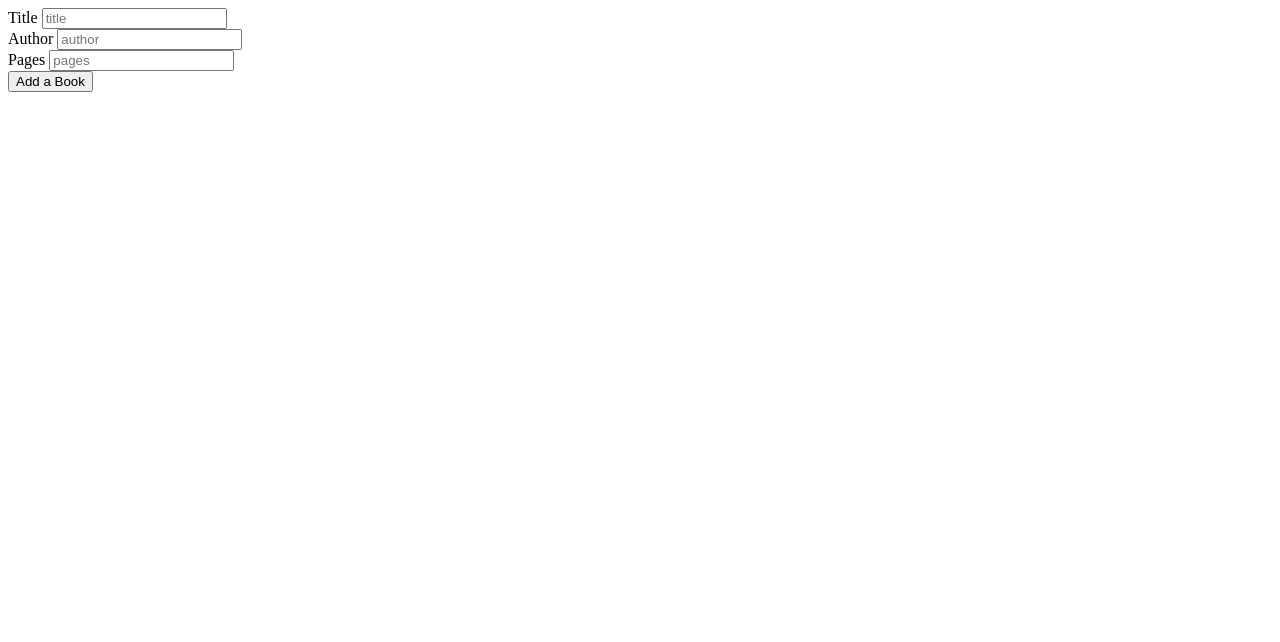
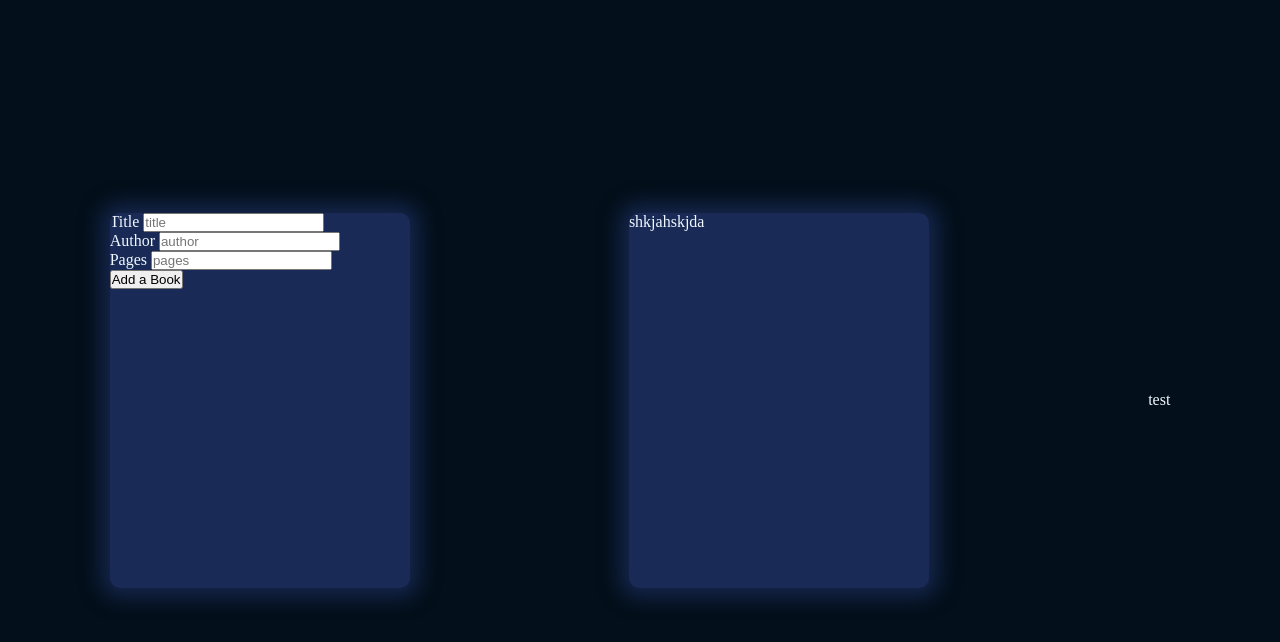
Before and after one commit to FranRojas/bookLibrary, a plain HTML site: page index.html in a window 1280 px wide. Drawn offline with Linux system fonts and the light colour scheme.

Commit message:
added css for the card and added some functions to populate html

```diff
--- a/index.html
+++ b/index.html
@@ -4,12 +4,15 @@
     <meta charset="UTF-8">
     <meta name="viewport" content="width=device-width, initial-scale=1.0">
 
-    <title>Book DataBase
-
-    </title>
+    <title>Book DataBase</title>
+    <link rel="stylesheet" href="style.css">
 </head>
 <body>
-    <form action="" class="formctn">
+
+    <div class="container">
+
+
+    <form action="" class="formctn " id="card">
         <div class="formBox">
             <label for="title" > Title</label>
             <input type="text" id="title" placeholder="title">
@@ -25,7 +28,10 @@
         <div id='newBtn-Container'>
             <button id='newBtn'>Add a Book</button>
         </div>
+
     </form>
+    <div id="card"> shkjahskjda</div>
+</div>
 </body>
 <script src="script.js"></script>
 </html>
--- a/script.js
+++ b/script.js
@@ -23,9 +23,21 @@ myLibrary.push(book3);
 function addBookToLibrary(){
 
 }
+const card = document.createElement('div');
+card.textContent = "test";
+const rootElemento=document.querySelector(".container");
+rootElemento.append(card);
+
+
 
 
 function displayBook (){
-    myLibrary.forEach((element) => console.log(element));
+    for (let x = 0; x < myLibrary.length(); x++){
+        for (const element in book1) {
+
+        };
+        console.log(element);
+    }
+
 
     };
--- a/style.css
+++ b/style.css
@@ -0,0 +1,24 @@
+*{
+    margin: 0px;
+    padding: 0px;
+    box-sizing: border-box;
+}
+body {
+    background-color: #030f1a;
+}
+.container{
+    display: flex;
+    justify-content: space-around;
+    align-items: center;
+    min-height: 100vh;
+    color: aliceblue;
+}
+#card{
+    width: 300px;
+    height: 375px;
+    border-radius: 10px;
+    overflow: hidden;
+    background-color:#192a56 ;
+    box-shadow: 0 0 20px 10px rgba(25, 42, 86, 0.8);
+    position: relative;
+}
```
